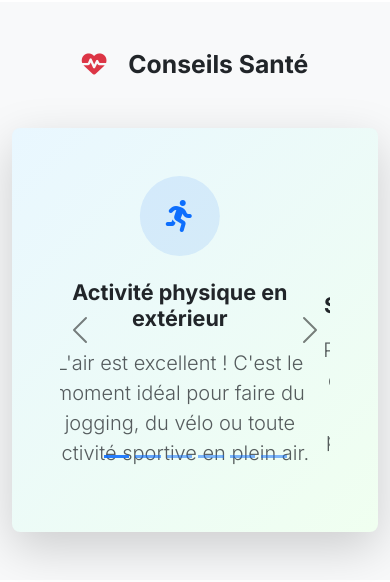
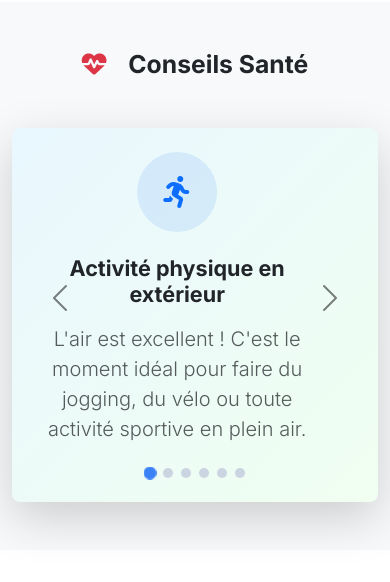
Before and after one commit to khadimethiam/airlight-front, an Angular app: page / in a window 390 px wide. Shown: the part 2660-3242 px from the top of the page. Built offline with nearby package versions, Linux system fonts and the light colour scheme; no server answers.

Commit message:
fix: correction du carrousel health-tips - échapper le # pour Angular

```diff
--- a/src/app/app.routes.ts
+++ b/src/app/app.routes.ts
@@ -6,63 +6,63 @@ import { DashboardOverview } from './pages/dashboard-overview/dashboard-overview
 import { Auth } from './pages/auth/auth';
 import { AuthCallback } from './pages/auth-callback/auth-callback';
 import { authGuard } from './guards/auth.guard';
+import { AdminGuard } from './guards/admin.guard';
 import { SensorAnalysis } from './pages/sensor-analysis/sensor-analysis';
 import { AlertsCenter } from './pages/alerts-center/alerts-center';
 import { PredictionsViewer } from './pages/predictions-viewer/predictions-viewer';
 
 export const routes: Routes = [
     {
-        path: '', // La route par défaut (ex: http://localhost:4200/ )
+        path: '',
         component: Landing,
         title: 'AirLight - Accueil'
     },
     {
-        path: 'auth', // La route d'authentification (ex: http://localhost:4200/auth )
+        path: 'auth',
         component: Auth,
         title: 'AirLight - Authentification'
     },
     {
-        path: 'auth/callback', // Le chemin que le backend doit viser
+        path: 'auth/callback',
         component: AuthCallback,
         title: 'Redirection...'
     },
-
     {
-        path: 'dashboard', // La route du tableau de bord (ex: http://localhost:4200/dashboard )
+        path: 'dashboard',
         component: Dashboard,
         title: 'AirLight - Dashboard',
-        canActivate: [authGuard], // On ajoute la garde d'authentification
-children: [ // <-- Déclaration des routes enfants
+        canActivate: [authGuard],
+        children: [
             {
-                path: '', // La route par défaut du dashboard (ex: /dashboard)
-                redirectTo: 'overview', // Redirige vers la vue d'ensemble
+                path: '',
+                redirectTo: 'overview',
                 pathMatch: 'full'
             },
             {
-                path: 'overview', // La route /dashboard/overview
+                path: 'overview',
                 component: DashboardOverview,
-                title: 'Dashboard - Vue d\'ensemble'
+                title: 'Dashboard - Vue d\'ensemble',
+                canActivate: [AdminGuard]
             },
-            // Nous ajouterons les autres routes (capteurs, alertes...) ici plus tard
             {
-            path: 'sensors', // La route /dashboard/sensors
+                path: 'sensors',
                 component: SensorAnalysis,
                 title: 'Dashboard - Analyse des Capteurs'
             },
             {
-                path: 'alerts', // La route /dashboard/alerts
+                path: 'alerts',
                 component: AlertsCenter,
                 title: 'Dashboard - Centre d\'Alertes'
             },
             {
-            path: 'predictions', // La route /dashboard/predictions
+                path: 'predictions',
                 component: PredictionsViewer,
                 title: 'Dashboard - Prédictions IA'
             }
         ]
     },
     {
-        path: '**', // Redirige toute autre URL vers la page d'accueil
+        path: '**',
         redirectTo: ''
     }
 ];
--- a/src/app/components/health-tips/health-tips.css
+++ b/src/app/components/health-tips/health-tips.css
@@ -1,32 +1,72 @@
 .health-tips-container {
-  background-color: #f8f9fa; /* bg-light de Bootstrap */
+  background-color: #f8f9fa;
   background-image: linear-gradient(135deg, #e9f7ff 0%, #f0fff0 100%);
 }
 
 .icon-wrapper {
   width: 80px;
   height: 80px;
-  background-color: rgba(13, 110, 253, 0.1); /* Bleu primaire avec transparence */
+  background-color: rgba(13, 110, 253, 0.1);
   border-radius: 50%;
   display: flex;
   align-items: center;
   justify-content: center;
 }
 
-/* Ajustement de la couleur des contrôles du carrousel pour une meilleure visibilité */
 .carousel-control-prev-icon,
 .carousel-control-next-icon {
   filter: invert(1) grayscale(100) brightness(0.5);
 }
 
-/* Ajustement de la couleur des indicateurs */
-.carousel-indicators [data-bs-target] {
-  background-color: #0d6efd; /* Bleu primaire */
-}
-
-/* Hauteur minimale pour éviter que le contenu ne saute lors du changement de diapositive */
+/* Hauteur fixe pour stabiliser le carrousel */
 .carousel-inner {
-  min-height: 280px;
+  min-height: 260px;
   display: flex;
   align-items: center;
 }
+
+.carousel-item {
+  padding: 0 2.5rem; /* Espace pour les flèches prev/next */
+}
+
+/* Indicateurs custom */
+.health-tips-indicators {
+  display: flex;
+  justify-content: center;
+  gap: 0.5rem;
+}
+
+.indicator-dot {
+  width: 10px;
+  height: 10px;
+  border-radius: 50%;
+  border: none;
+  background-color: #cbd5e1;
+  cursor: pointer;
+  transition: background-color 0.3s ease, transform 0.2s ease;
+  padding: 0;
+}
+
+.indicator-dot.active {
+  background-color: #3b82f6;
+  transform: scale(1.3);
+}
+
+.indicator-dot:hover {
+  background-color: #93c5fd;
+}
+
+/* Mobile */
+@media (max-width: 576px) {
+  .carousel-inner {
+    min-height: 240px;
+  }
+
+  .carousel-item {
+    padding: 0 1.5rem;
+  }
+
+  .health-tips-container {
+    padding: 1.5rem !important;
+  }
+}
--- a/src/app/components/health-tips/health-tips.html
+++ b/src/app/components/health-tips/health-tips.html
@@ -1,6 +1,5 @@
 <section id="healthTips" class="py-5 bg-light">
   <div class="container">
-    <!-- Titre de la section -->
     <h2 class="text-center fw-bold text-dark mb-5">
       <i class="fas fa-heartbeat text-danger me-3"></i>
       Conseils Santé
@@ -8,34 +7,17 @@
 
     <div class="row justify-content-center">
       <div class="col-lg-8">
-        <!-- Conteneur principal du carrousel -->
-        <div class="health-tips-container p-5 rounded-3 shadow-lg text-center">
+        <div class="health-tips-container p-4 p-md-5 rounded-3 shadow-lg text-center">
 
-          <!-- Indicateur de chargement -->
           <div *ngIf="isLoading" class="text-center">
             <div class="spinner-border text-primary" role="status"></div>
             <p class="mt-2">Chargement des conseils...</p>
           </div>
 
-          <!-- Carrousel Bootstrap (affiché seulement après chargement) -->
-          <div *ngIf="!isLoading" id="healthCarousel" class="carousel slide" data-bs-ride="carousel">
-
-            <!-- Indicateurs du carrousel -->
-            <div class="carousel-indicators">
-              <button
-                *ngFor="let tip of displayedHealthTips; let i = index"
-                type="button"
-                data-bs-target="#healthCarousel"
-                [attr.data-bs-slide-to]="i"
-                [class.active]="i === 0"
-                [attr.aria-current]="i === 0 ? 'true' : 'false'"
-                [attr.aria-label]="'Conseil ' + (i + 1)">
-              </button>
-            </div>
+          <div *ngIf="!isLoading" [id]="carouselId" class="carousel slide" data-bs-ride="carousel">
 
             <!-- Contenu des diapositives -->
             <div class="carousel-inner">
-              <!-- La boucle se fait sur 'displayedHealthTips' -->
               <div
                 *ngFor="let tip of displayedHealthTips; let i = index"
                 class="carousel-item"
@@ -45,21 +27,33 @@
                   <i [class]="tip.icon + ' fa-2x text-primary'"></i>
                 </div>
                 <h3 class="h4 fw-bold text-dark mb-3">{{ tip.title }}</h3>
-                <p class="lead text-muted">{{ tip.content }}</p>
+                <p class="lead text-muted mb-0">{{ tip.content }}</p>
               </div>
             </div>
 
             <!-- Contrôles Précédent/Suivant -->
-            <button class="carousel-control-prev" type="button" data-bs-target="#healthCarousel" data-bs-slide="prev">
+            <button class="carousel-control-prev" type="button" [attr.data-bs-target]="'#' + carouselId" data-bs-slide="prev">
               <span class="carousel-control-prev-icon" aria-hidden="true"></span>
               <span class="visually-hidden">Précédent</span>
             </button>
-            <button class="carousel-control-next" type="button" data-bs-target="#healthCarousel" data-bs-slide="next">
+            <button class="carousel-control-next" type="button" [attr.data-bs-target]="'#' + carouselId" data-bs-slide="next">
               <span class="carousel-control-next-icon" aria-hidden="true"></span>
               <span class="visually-hidden">Suivant</span>
             </button>
           </div>
-          <!-- Fin du carrousel Bootstrap -->
+
+          <!-- Indicateurs séparés, en dehors du carrousel -->
+          <div *ngIf="!isLoading" class="health-tips-indicators mt-4">
+            <button
+              *ngFor="let tip of displayedHealthTips; let i = index"
+              type="button"
+              class="indicator-dot"
+              [class.active]="i === 0"
+              [attr.data-bs-target]="'#' + carouselId"
+              [attr.data-bs-slide-to]="i"
+              [attr.aria-label]="'Conseil ' + (i + 1)">
+            </button>
+          </div>
 
         </div>
       </div>
--- a/src/app/components/health-tips/health-tips.ts
+++ b/src/app/components/health-tips/health-tips.ts
@@ -163,6 +163,7 @@ export class HealthTips implements OnInit, OnDestroy {
 
   public displayedHealthTips: HealthTip[] = [];
   public isLoading = true;
+  public carouselId = 'healthCarousel';
   private sensorSubscription?: Subscription;
 
   constructor(
--- /dev/null
+++ b/src/app/guards/admin.guard.ts
@@ -0,0 +1,26 @@
+import { Injectable } from '@angular/core';
+import { CanActivate, Router } from '@angular/router';
+import { Observable } from 'rxjs';
+import { tap } from 'rxjs/operators';
+import { AuthService } from '../services/auth';
+
+@Injectable({
+  providedIn: 'root'
+})
+export class AdminGuard implements CanActivate {
+  constructor(
+    private authService: AuthService,
+    private router: Router
+  ) {}
+
+  canActivate(): Observable<boolean> {
+    return this.authService.isAdmin$.pipe(
+      tap(isAdmin => {
+        if (!isAdmin) {
+          // Rediriger vers la page des capteurs (accessible à tous)
+          this.router.navigate(['/dashboard/sensors']);
+        }
+      })
+    );
+  }
+}
```
Lines whose indentation alone changed are shown as unchanged.
